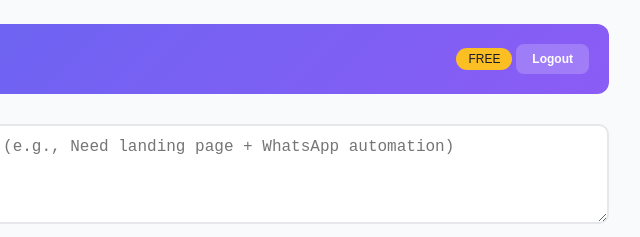
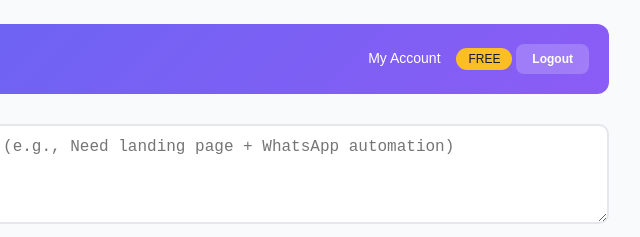
Before and after one commit to pallaa305-arch/clientreply-ai-wrapper, a website: page public/app.html in a window 1280 px wide. Shown: the top 237 px of the page, 461-1101 px from the left. Drawn offline with Linux system fonts and the light colour scheme; no server answers; sample sign-in values are in the browser's storage.

Commit message:
Add My Account link in header

```diff
--- a/public/app.html
+++ b/public/app.html
@@ -32,6 +32,7 @@
   <div class="header">
     <h1>ClientReply AI</h1>
     <div class="user-info">
+      <a href="/account.html" style="color:white;text-decoration:none;margin-right:12px">My Account</a>
       <span id="userName"></span>
       <span id="proBadge" class="pro-badge" style="display:none">PRO</span>
       <span id="freeBadge" class="free-badge">FREE</span>
```
